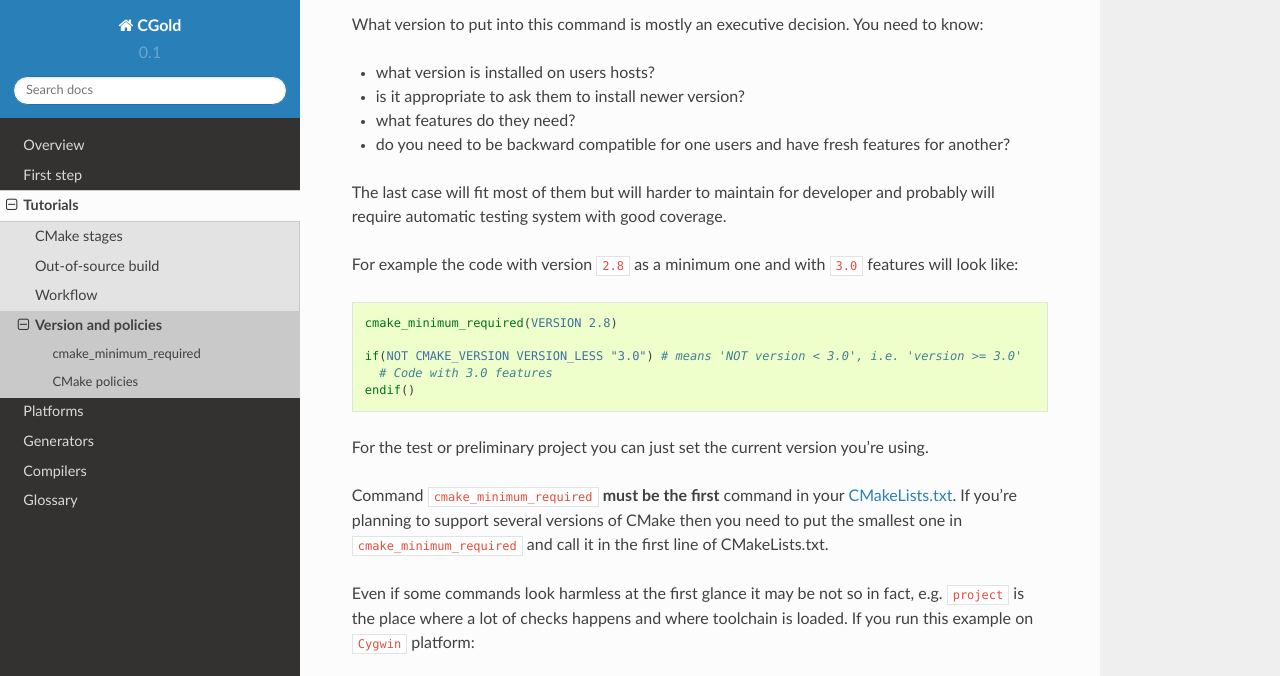
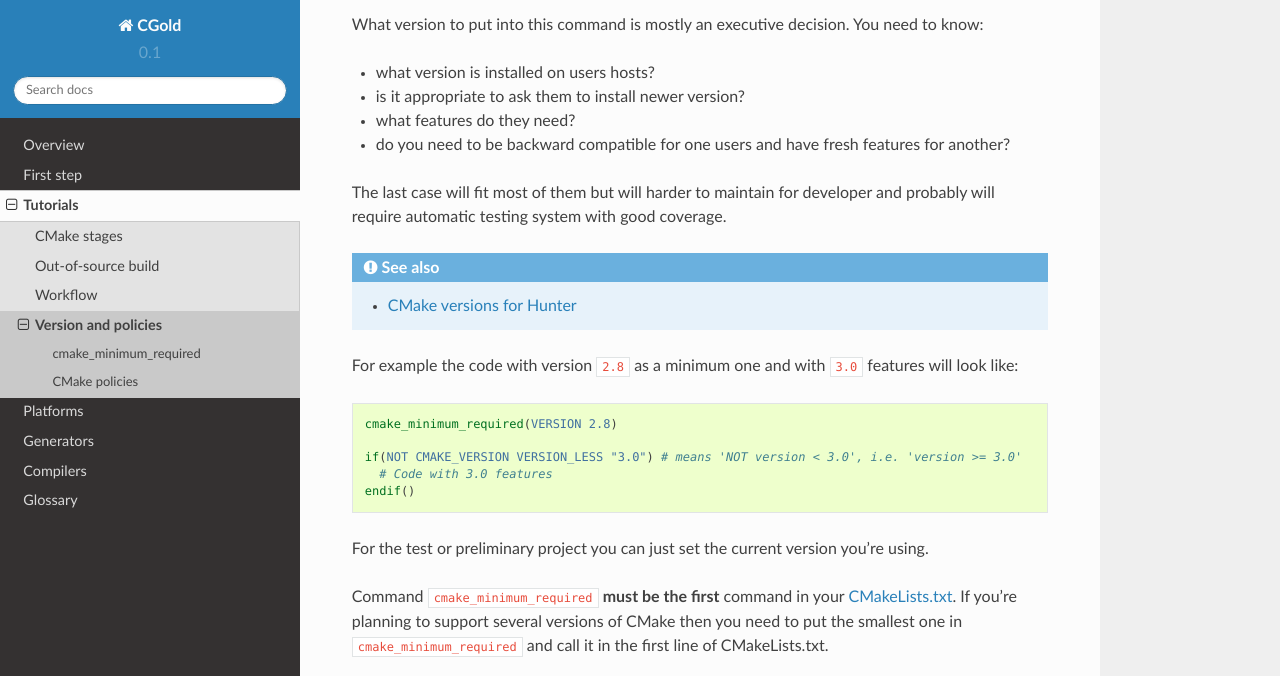
Before and after one commit to ruslo/CGold, a Sphinx documentation site: the page built from docs/tutorials/version-policies.rst, in a window 1280 px wide and 900 px high, scrolled down 520 px, cut to the strip 0-676 px from the top of the window. Built offline with Sphinx 7.4.7 and the Read the Docs theme 2.0.0, drawn with Linux system fonts in a browser that asks for light colours.

Commit message:
CMake version for Hunter

```diff
--- a/docs/tutorials/version-policies.rst
+++ b/docs/tutorials/version-policies.rst
@@ -36,6 +36,10 @@ need to know:
 
 The last case will fit most of them but will harder to maintain for developer
 and probably will require automatic testing system with good coverage.
+
+.. seealso::
+
+  * `CMake versions for Hunter <https://docs.hunter.sh/en/latest/quick-start/cmake.html>`__
 
 For example the code with version ``2.8`` as a minimum one and with ``3.0``
 features will look like:
```
